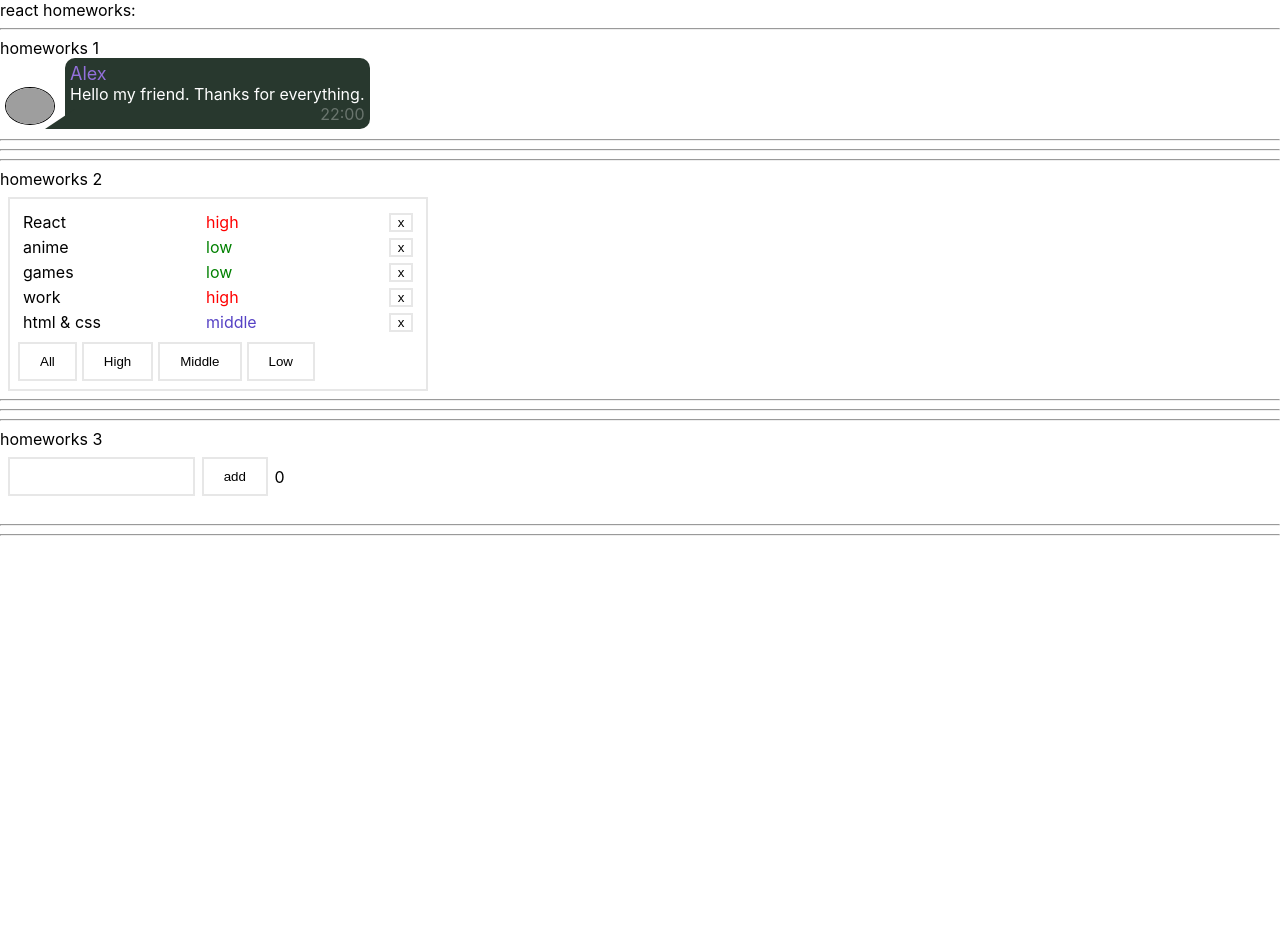
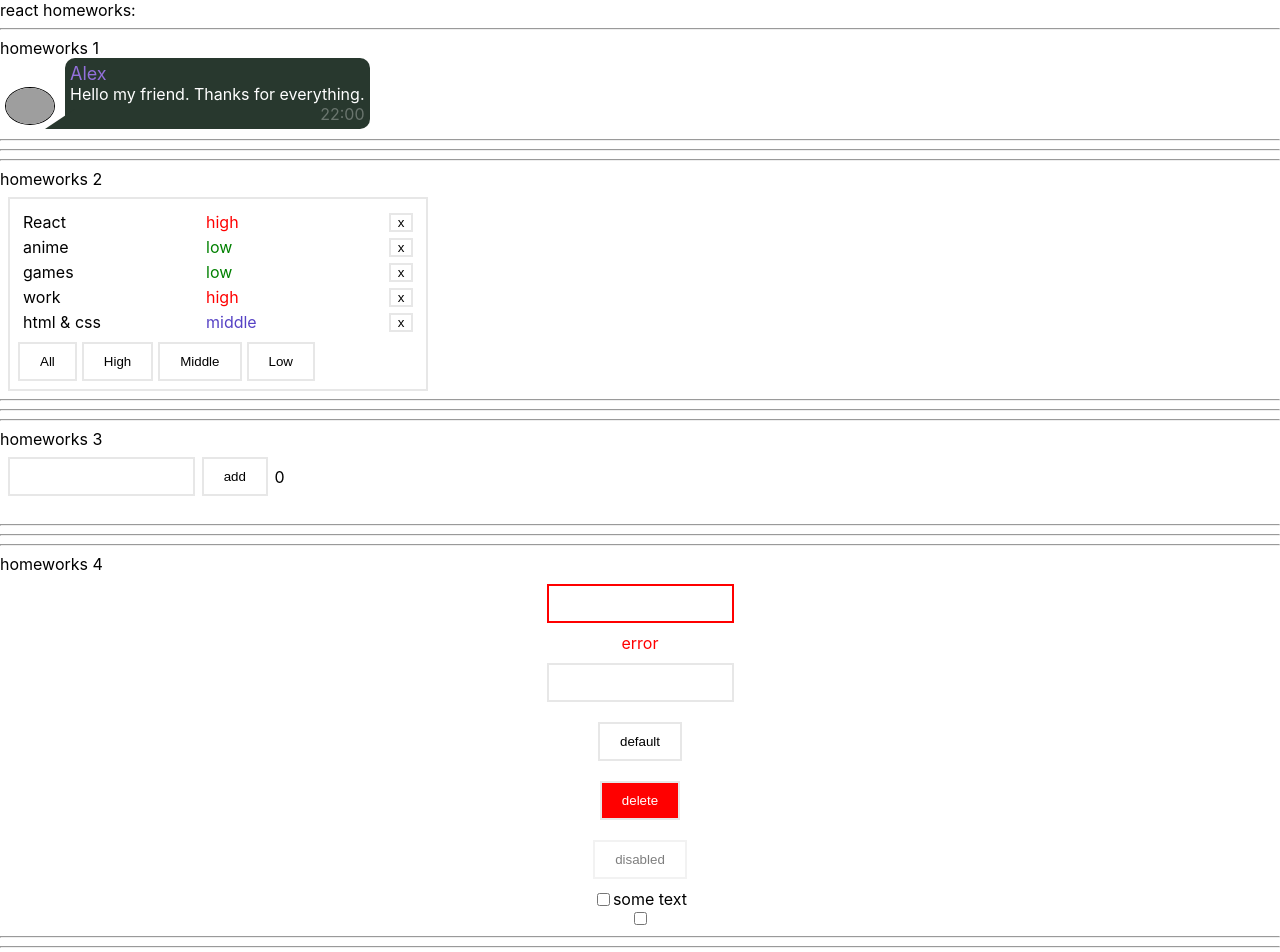
Before and after one commit to Nirweint/homeworks, a React (Create React App) app: page / in a window 1280 px wide. Shown: the top 952 px of the page. Before the commit the page ends 800 px from the top, so only its background shows below. Built offline with nearby package versions, Linux system fonts and the light colour scheme; grey boxes are pictures that could not be loaded.

Commit message:
hw4 style finish

```diff
--- a/src/p1-main/m1-ui/u1-app/App.tsx
+++ b/src/p1-main/m1-ui/u1-app/App.tsx
@@ -3,6 +3,7 @@ import s from './App.module.css'
 import HW1 from '../../../p2-homeworks/h1/HW1'
 import HW2 from "../../../p2-homeworks/h2/HW2";
 import HW3 from "../../../p2-homeworks/h3/HW3";
+import HW4 from "../../../p2-homeworks/h4/HW4";
 
 function App() {
     return (
@@ -11,7 +12,7 @@ function App() {
             <HW1/>
             <HW2/>
             <HW3/>
-            {/*<HW4/>*/}
+            <HW4/>
             {/*<HW5/>*/}
 
         </div>
--- a/src/p2-homeworks/h4/common/c1-SuperInputText/SuperInputText.module.css
+++ b/src/p2-homeworks/h4/common/c1-SuperInputText/SuperInputText.module.css
@@ -1,10 +1,19 @@
 .superInput {
+    border: 2px solid #e7e7e7;
+    padding: 10px 5px 10px 1px;
+    margin: 10px;
+}
 
+.superInput:focus {
+    border-color: #555;
 }
 
 .errorInput {
-    border: 3px solid lime;
-    background: red;
+    border: 2px solid red;
+}
+
+.errorInput:focus {
+    border-color: red;
 }
 
 .error {
--- a/src/p2-homeworks/h4/common/c1-SuperInputText/SuperInputText.tsx
+++ b/src/p2-homeworks/h4/common/c1-SuperInputText/SuperInputText.tsx
@@ -39,7 +39,7 @@ const SuperInputText: React.FC<SuperInputTextPropsType> = (
     }
 
     const finalSpanClassName = `${s.error} ${spanClassName ? spanClassName : ''}`
-    const finalInputClassName = `${s.errorInput} ${className}` // need to fix with (?:) and s.superInput
+    const finalInputClassName = `${s.superInput} ${error ? s.errorInput : ""} ${s.className}` // need to fix with (?:) and s.superInput
 
     return (
         <>
--- a/src/p2-homeworks/h4/common/c2-SuperButton/SuperButton.module.css
+++ b/src/p2-homeworks/h4/common/c2-SuperButton/SuperButton.module.css
@@ -1,7 +1,45 @@
+.btn {
+    margin: 10px;
+    padding: 10px 20px;
+
+    border: 2px solid #e7e7e7;
+    background-color: #fff;
+    color: black;
+    text-decoration: none;
+    cursor: pointer;
+
+    transition-duration: 0.3s;
+}
+
 .default {
 
 }
 
+.default:focus {
+    border-color: #555;
+    outline: none;
+}
+
+.default:hover {
+    background-color: #e7e7e7;
+}
+
+.btn:disabled {
+    opacity: 0.5;
+    cursor: default;
+}
+
+.btn:disabled:hover {
+    background-color: #fff;
+}
+
 .red {
     background: red;
+    color: #fff;
 }
+
+.red:hover {
+    background-color: #fff;
+    color: #000;
+    border: 2px solid red;
+}
--- a/src/p2-homeworks/h4/common/c2-SuperButton/SuperButton.tsx
+++ b/src/p2-homeworks/h4/common/c2-SuperButton/SuperButton.tsx
@@ -14,7 +14,7 @@ const SuperButton: React.FC<SuperButtonPropsType> = (
         ...restProps// все остальные пропсы попадут в объект restProps, там же будет children
     }
 ) => {
-    const finalClassName = `${red ? s.red : s.default} ${className}`
+    const finalClassName = `${s.btn} ${red ? s.red : s.default} ${className}`
 
     return (
         <button
--- a/src/p2-homeworks/h4/common/c3-SuperCheckbox/SuperCheckbox.module.css
+++ b/src/p2-homeworks/h4/common/c3-SuperCheckbox/SuperCheckbox.module.css
@@ -1,5 +1,11 @@
+.label {
+    display: flex;
+    align-items: center;
+    cursor: pointer;
+}
+
 .checkbox {
-
+    cursor: pointer;
 }
 
 .spanClassName {
--- a/src/p2-homeworks/h4/common/c3-SuperCheckbox/SuperCheckbox.tsx
+++ b/src/p2-homeworks/h4/common/c3-SuperCheckbox/SuperCheckbox.tsx
@@ -20,13 +20,14 @@ const SuperCheckbox: React.FC<SuperCheckboxPropsType> = (
     }
 ) => {
     const onChangeCallback = (e: ChangeEvent<HTMLInputElement>) => {
-        // сделайте так чтоб работал onChange и onChangeChecked
+        onChange && onChange(e)
+        onChangeChecked && onChangeChecked(e.currentTarget.checked)
     }
 
     const finalInputClassName = `${s.checkbox} ${className ? className : ''}`
 
     return (
-        <label>
+        <label className={s.label}>
             <input
                 type={'checkbox'}
                 onChange={onChangeCallback}
```
